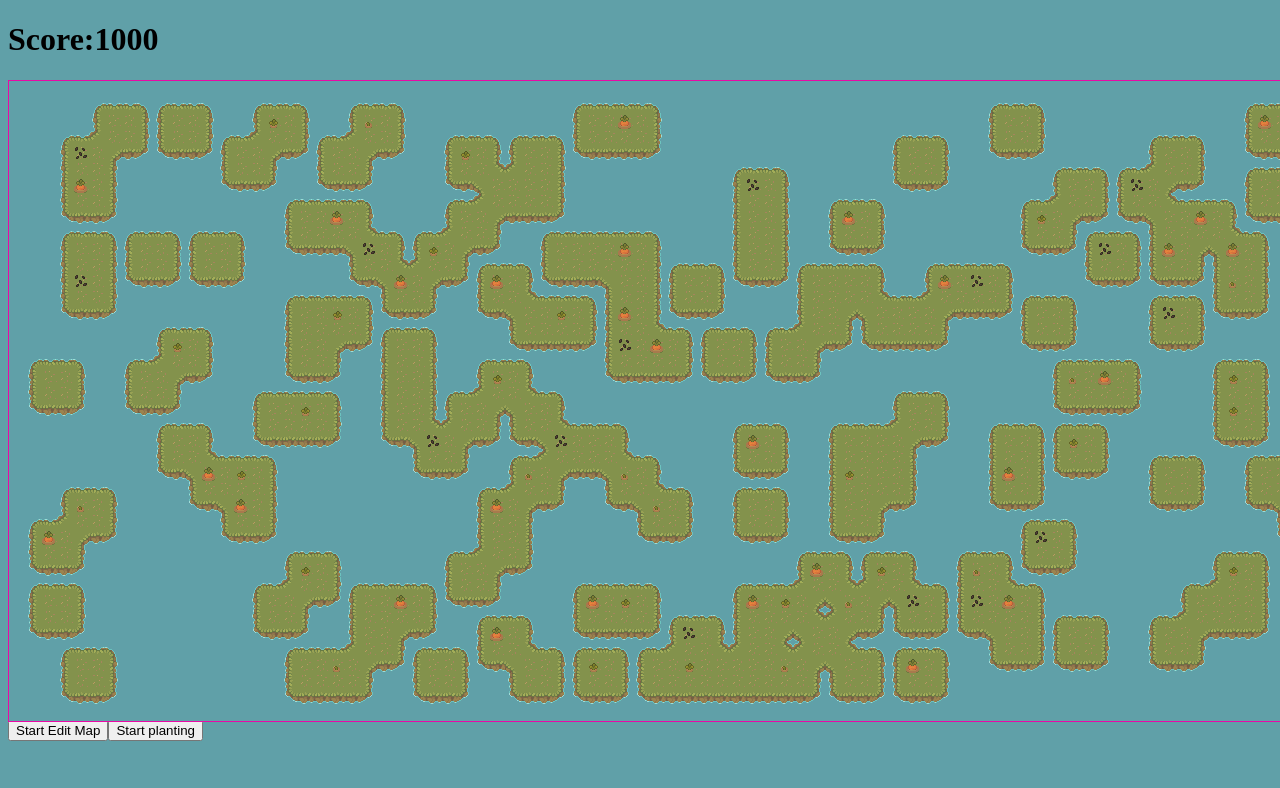
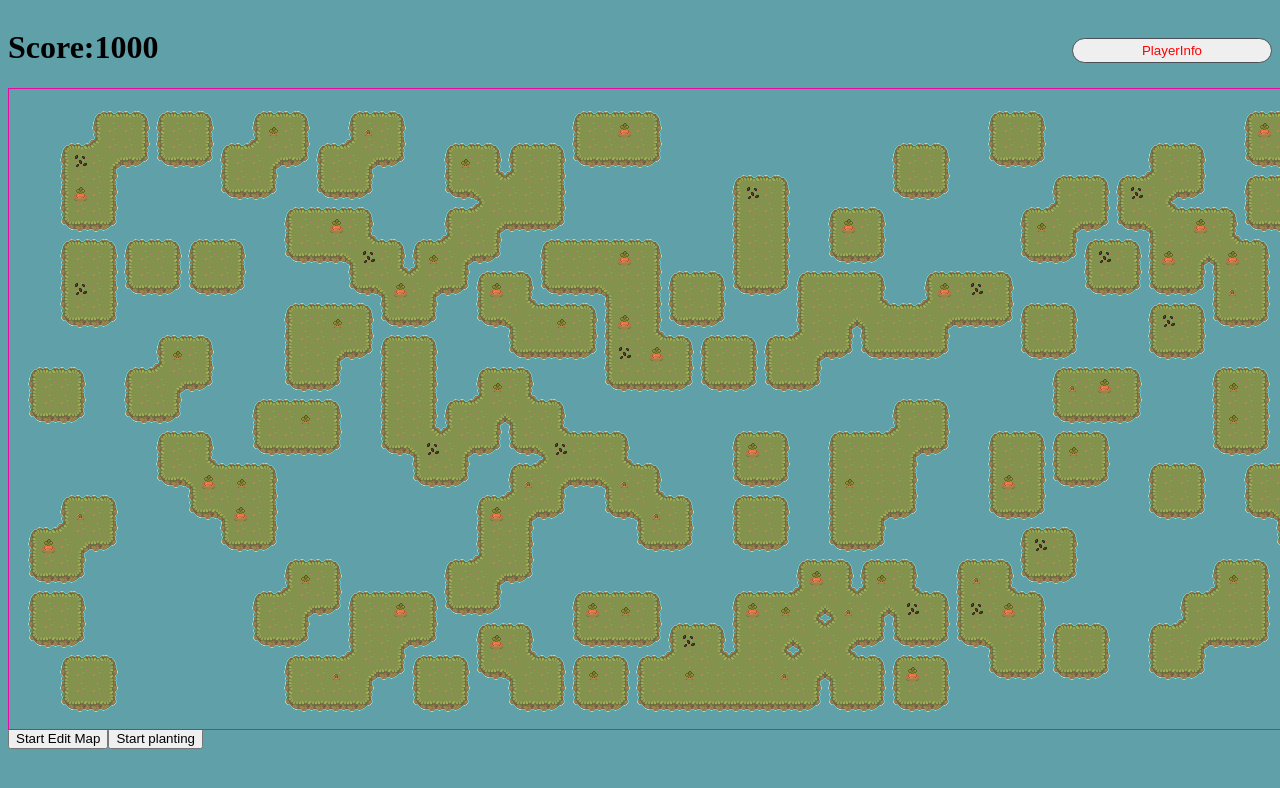
Before and after one commit to HarryAtWorld/Tecky_Pixel_Farm, a website: page Private/game.html in a window 1280 px wide. Shown: the top 788 px of the page. Drawn offline with Linux system fonts and the light colour scheme.

Commit message:
jacky update game info page

```diff
--- a/Private/game.css
+++ b/Private/game.css
@@ -15,6 +15,27 @@ body{
     image-rendering: pixelated;
 
     /* transform: scale(2) translateY(25%); */
+}
+
+
+#gameScore{
+    display: flex;
+    justify-content:space-between
+
+}
+
+#gameScore .playerInfo{
+    width:200px;height:25px;
+    border:1px solid #495057;
+    text-align: center;
+    line-height: 22px;
+    overflow:hidden;
+    border-radius: 20px;
+    color: red;
+    margin-top: 30px;
+    cursor: pointer;
+
+
 }
 
 
--- a/Private/game.html
+++ b/Private/game.html
@@ -13,13 +13,18 @@
 
 <body>
     <div>
-        <div id="gameScore"><h1>Score:1000</h1></div>
+        <div id="gameScore">
+            <h1>Score:1000</h1>
+            <a href="./playerInfo.html"><input  type="button" class="playerInfo" name="playerInfo" value="PlayerInfo"></a>
+
+        </div>
+
     </div>
     <div class="gameContainer">
-        <canvas id="gameDisplayLayer0" ></canvas>
-        <canvas id="gameDisplayLayer1" ></canvas>
-        <canvas id="gameDisplayLayer2" ></canvas>
-        <canvas id="gameDisplayLayer3" ></canvas>
+        <canvas id="gameDisplayLayer0"></canvas>
+        <canvas id="gameDisplayLayer1"></canvas>
+        <canvas id="gameDisplayLayer2"></canvas>
+        <canvas id="gameDisplayLayer3"></canvas>
     </div>
 
     <div><button id="editMap">Start Edit Map</button><button id="planting">Start planting</button></div>
--- a/Public/js/login.js
+++ b/Public/js/login.js
@@ -30,7 +30,7 @@ function initLoginForm() {
 
     } else {
       alert(result.message);
-      // window.location.href = "/index.html";
+      window.location.href = "./game.html";
     }
   });
 }
```
Also changed, not shown: Private/playerInfo.css (+12 -0 lines), Private/playerInfo.html (+3 -2 lines).
